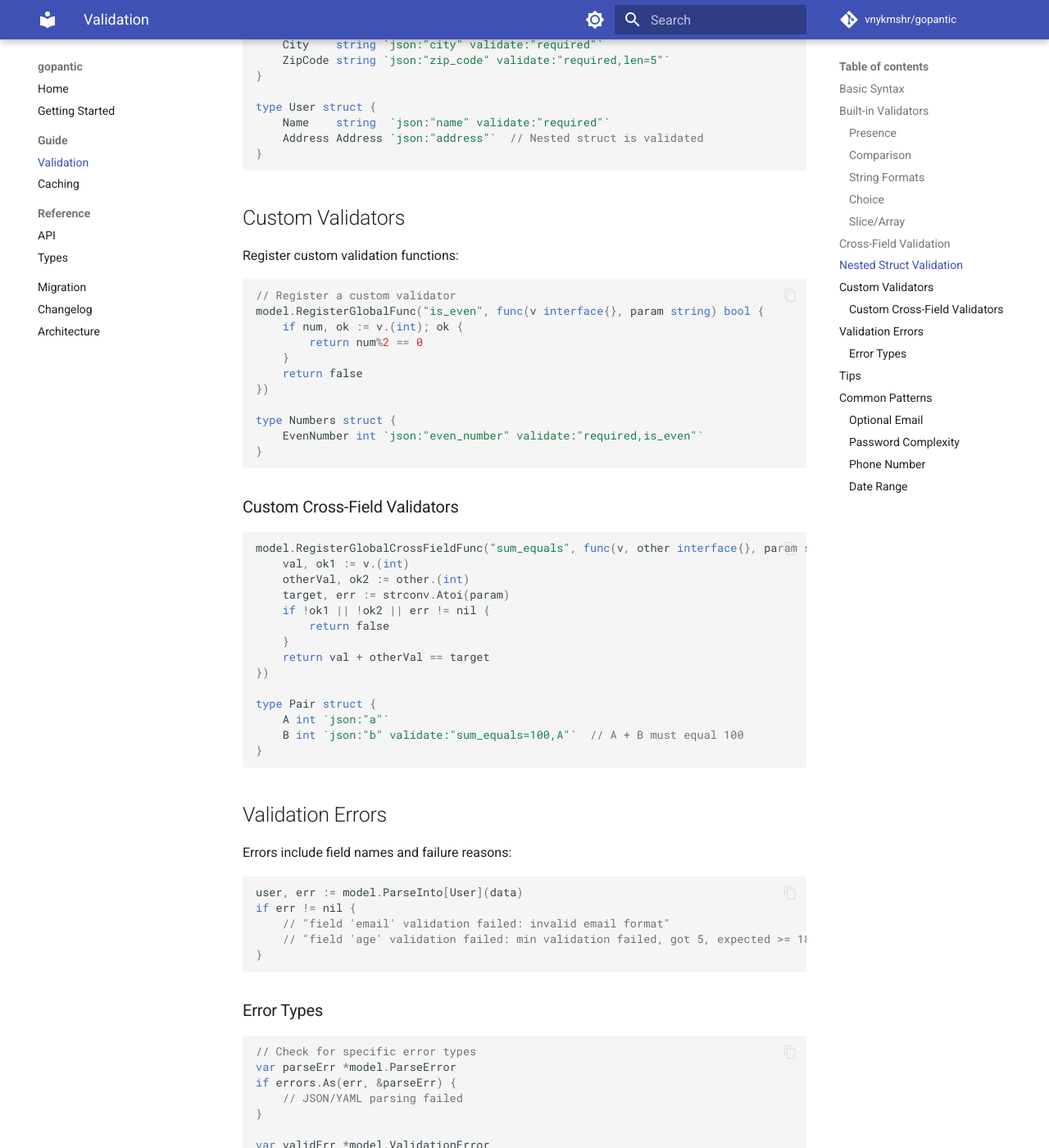
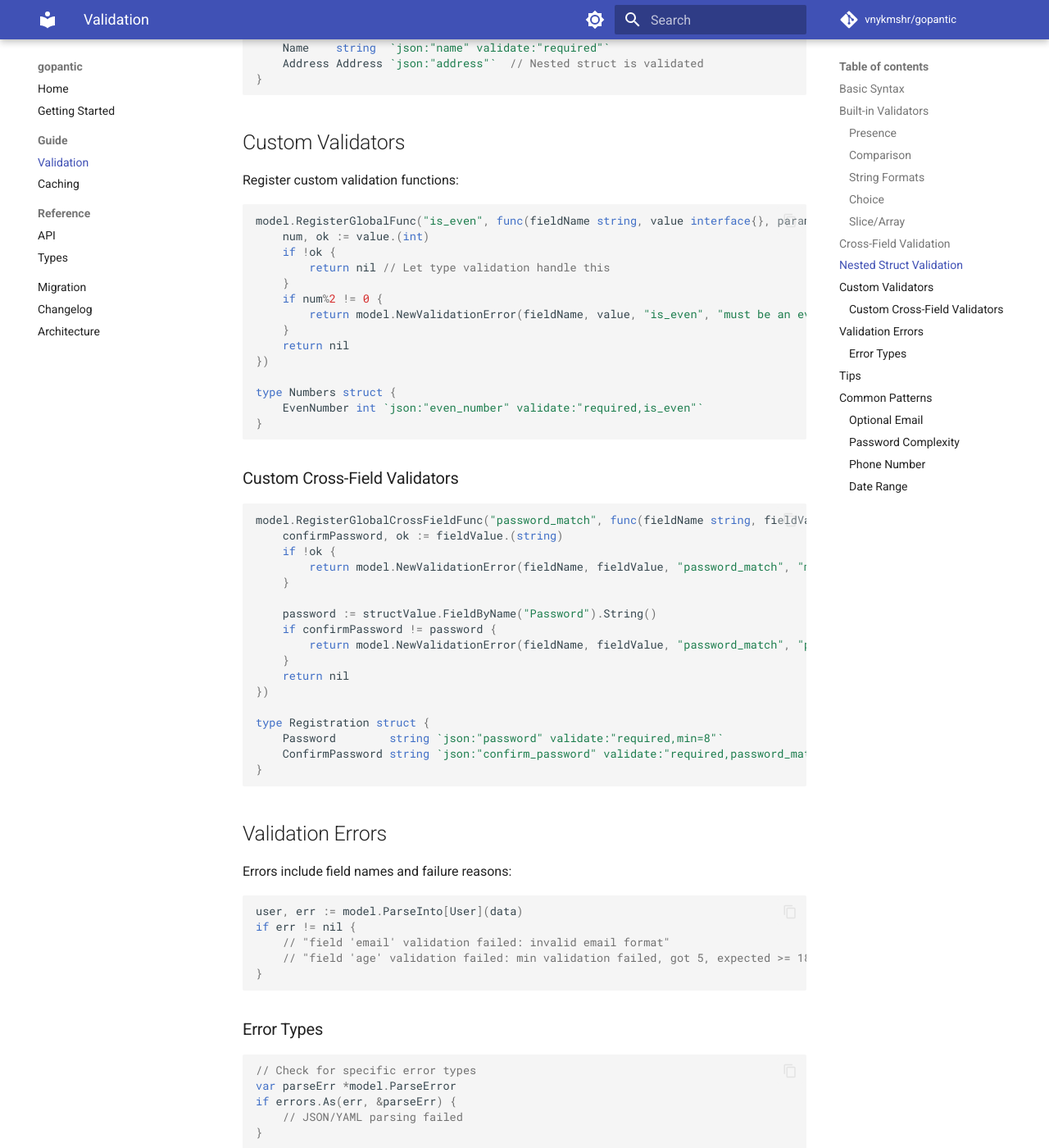
Before and after one commit to vnykmshr/gopantic, an MkDocs documentation site: the page built from docs/guide/validation.md, in a window 1280 px wide and 1400 px high, scrolled down 3571 px. Shown: the whole window at 82% size. Built offline with MkDocs 1.6.1 and Material for MkDocs 9.7.7, drawn with Linux system fonts in a browser that asks for light colours; comment, search, counter and statistics services are not loaded; some of the changed text lies outside the part shown.

Commit message:
docs(validation): fix custom validator function signatures
Correct RegisterGlobalFunc and RegisterGlobalCrossFieldFunc signatures
to match actual API. Previous docs had incorrect parameter types that
would cause compilation failures.

````diff
--- a/docs/guide/validation.md
+++ b/docs/guide/validation.md
@@ -1,10 +1,8 @@
 # Validation Guide
-
-gopantic provides comprehensive validation through struct tags. This guide covers all built-in validators and how to create custom ones.
 
 ## Basic Syntax
 
-Validation rules are specified in the `validate` struct tag:
+Use the `validate` struct tag:
 
 ```go
 type User struct {
@@ -145,12 +143,15 @@ type User struct {
 Register custom validation functions:
 
 ```go
-// Register a custom validator
-model.RegisterGlobalFunc("is_even", func(v interface{}, param string) bool {
-    if num, ok := v.(int); ok {
-        return num%2 == 0
+model.RegisterGlobalFunc("is_even", func(fieldName string, value interface{}, params map[string]interface{}) error {
+    num, ok := value.(int)
+    if !ok {
+        return nil // Let type validation handle this
     }
-    return false
+    if num%2 != 0 {
+        return model.NewValidationError(fieldName, value, "is_even", "must be an even number")
+    }
+    return nil
 })
 
 type Numbers struct {
@@ -161,19 +162,22 @@ type Numbers struct {
 ### Custom Cross-Field Validators
 
 ```go
-model.RegisterGlobalCrossFieldFunc("sum_equals", func(v, other interface{}, param string) bool {
-    val, ok1 := v.(int)
-    otherVal, ok2 := other.(int)
-    target, err := strconv.Atoi(param)
-    if !ok1 || !ok2 || err != nil {
-        return false
+model.RegisterGlobalCrossFieldFunc("password_match", func(fieldName string, fieldValue interface{}, structValue reflect.Value, params map[string]interface{}) error {
+    confirmPassword, ok := fieldValue.(string)
+    if !ok {
+        return model.NewValidationError(fieldName, fieldValue, "password_match", "must be a string")
     }
-    return val + otherVal == target
+
+    password := structValue.FieldByName("Password").String()
+    if confirmPassword != password {
+        return model.NewValidationError(fieldName, fieldValue, "password_match", "passwords do not match")
+    }
+    return nil
 })
 
-type Pair struct {
-    A int `json:"a"`
-    B int `json:"b" validate:"sum_equals=100,A"`  // A + B must equal 100
+type Registration struct {
+    Password        string `json:"password" validate:"required,min=8"`
+    ConfirmPassword string `json:"confirm_password" validate:"required,password_match"`
 }
 ```
 
````
